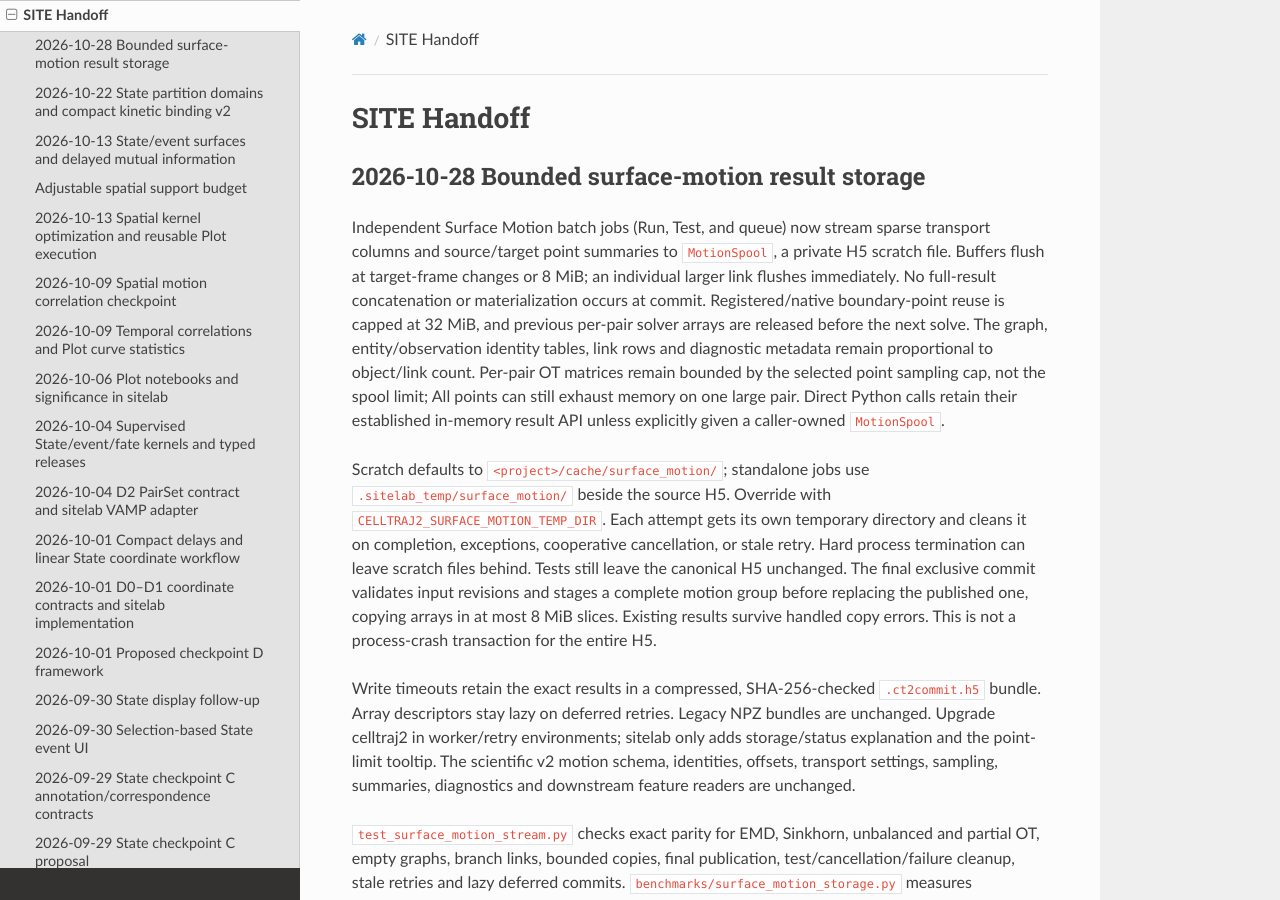
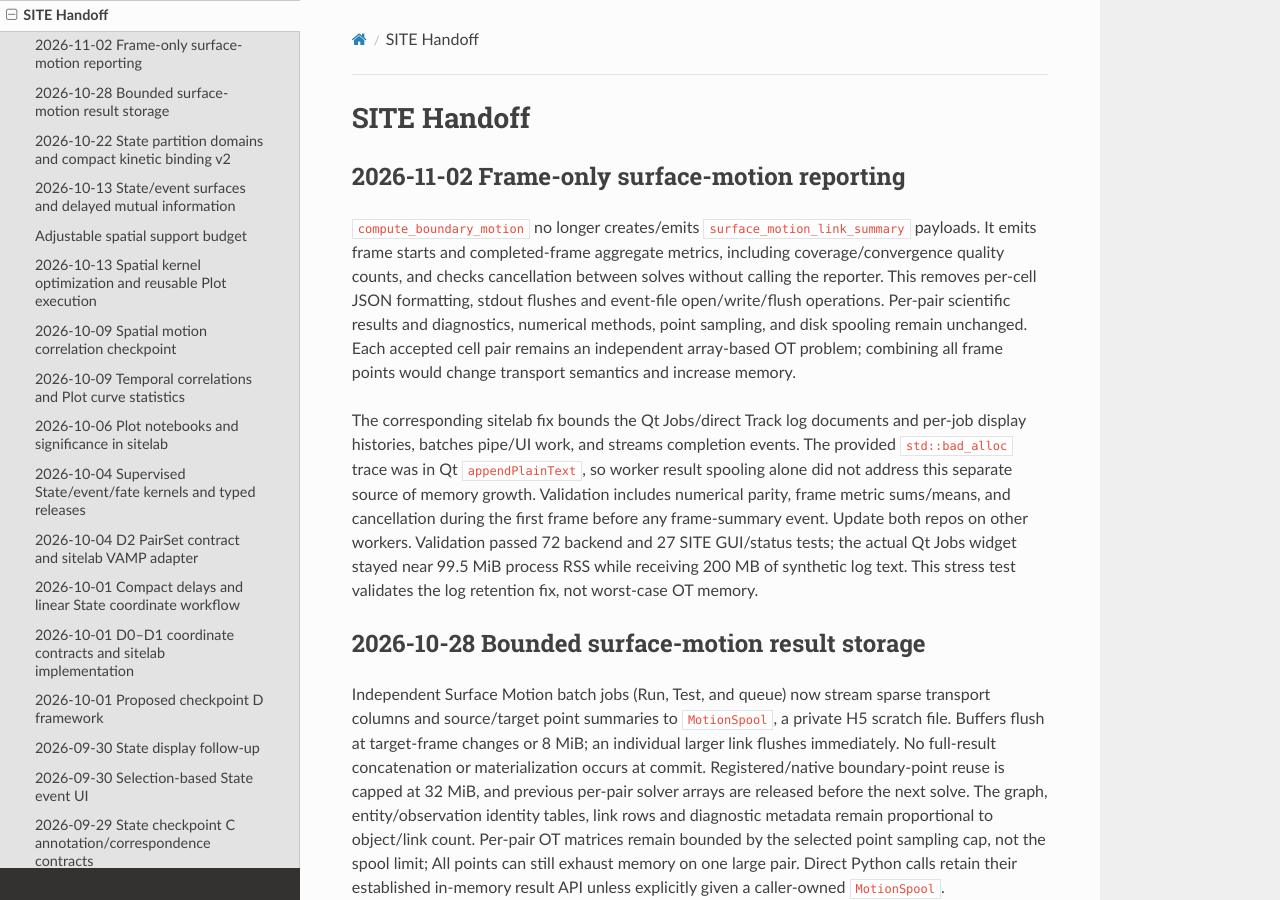
Before and after one commit to cancer-dynamics/celltraj2, a Sphinx documentation site: the page built from docs/source/concepts/sitelab_handoff.md, in a window 1280 px wide and 900 px high. Built offline with Sphinx 7.4.7 and the Read the Docs theme 3.1.0, drawn with Linux system fonts in a browser that asks for light colours.

Commit message:
updated surface motion reporting

```diff
--- a/docs/source/concepts/sitelab_handoff.md
+++ b/docs/source/concepts/sitelab_handoff.md
@@ -1,4 +1,25 @@
 # SITE Handoff
+
+## 2026-11-02 Frame-only surface-motion reporting
+
+`compute_boundary_motion` no longer creates/emits `surface_motion_link_summary`
+payloads. It emits frame starts and completed-frame aggregate metrics, including
+coverage/convergence quality counts, and checks cancellation between solves
+without calling the reporter. This removes per-cell JSON formatting, stdout
+flushes and event-file open/write/flush operations. Per-pair scientific results
+and diagnostics, numerical methods, point sampling, and disk spooling remain
+unchanged. Each accepted cell pair remains an independent array-based OT problem;
+combining all frame points would change transport semantics and increase memory.
+
+The corresponding sitelab fix bounds the Qt Jobs/direct Track log documents and
+per-job display histories, batches pipe/UI work, and streams completion events.
+The provided `std::bad_alloc` trace was in Qt `appendPlainText`, so worker result
+spooling alone did not address this separate source of memory growth. Validation
+includes numerical parity, frame metric sums/means, and cancellation during the
+first frame before any frame-summary event. Update both repos on other workers.
+Validation passed 72 backend and 27 SITE GUI/status tests; the actual Qt Jobs
+widget stayed near 99.5 MiB process RSS while receiving 200 MB of synthetic log
+text. This stress test validates the log retention fix, not worst-case OT memory.
 
 ## 2026-10-28 Bounded surface-motion result storage
 
```
Also changed, not shown: docs/source/concepts/h5_access_and_logging.md (+8 -3 lines), 3 other files.
